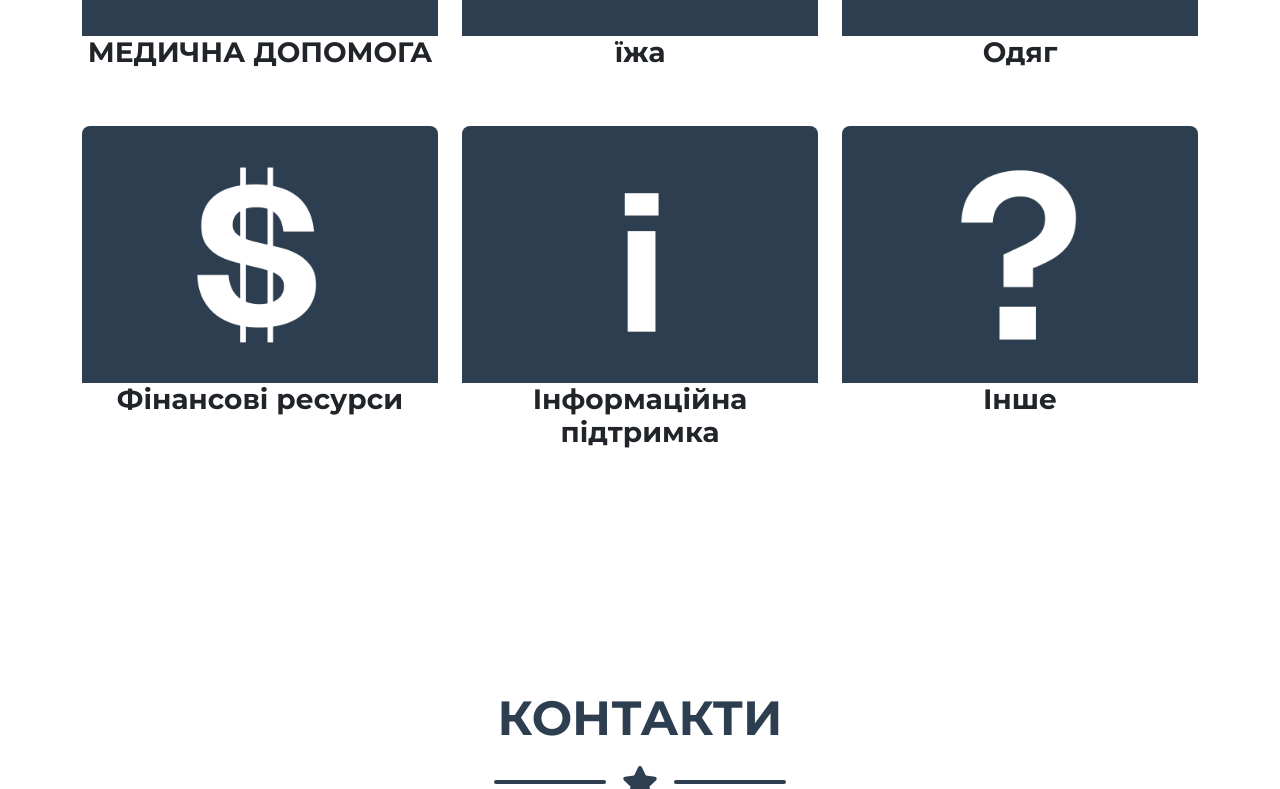
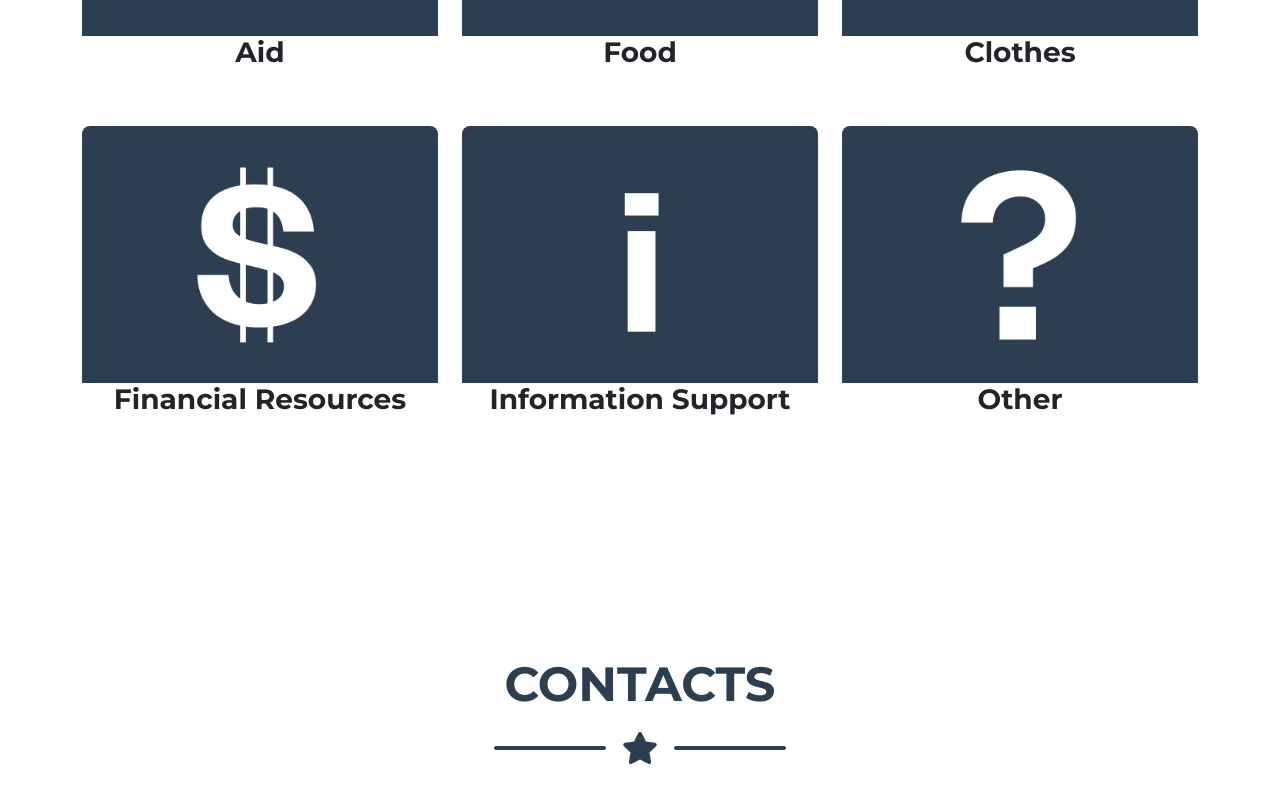
Before and after one commit to vv-help/vv-help, a plain HTML site: page index.html in a window 1280 px wide. Shown: the part 1087-1876 px from the top of the page. Drawn offline with nearby package versions, Linux system fonts and the light colour scheme.

Commit message:
added eng

```diff
--- a/index.html
+++ b/index.html
@@ -34,8 +34,9 @@
                         <li class="nav-item mx-0 mx-lg-1"><a class="nav-link py-3 px-0 px-lg-3 rounded lang" href="#main" key="main_header"></a></li>
                         <li class="nav-item mx-0 mx-lg-1"><a class="nav-link py-3 px-0 px-lg-3 rounded lang" href="#help" key="help_header"></a></li>
                         <li class="nav-item mx-0 mx-lg-1"><a class="nav-link py-3 px-0 px-lg-3 rounded lang" href="#contact" key="contacts_header"></a></li>
+                        <li id="ua" class="nav-item mx-0 mx-lg-1 translate" style="cursor: pointer;"><a class="nav-link py-3 px-0 px-lg-3 rounded"><img src="assets/img/lang/ua.png" width="30px" alt=""></a></li>
                         <li id="pl" class="nav-item mx-0 mx-lg-1 translate" style="cursor: pointer;"><a class="nav-link py-3 px-0 px-lg-3 rounded"><img src="assets/img/lang/pl.png" width="30px" alt=""></a></li>
-                        <li id="ua" class="nav-item mx-0 mx-lg-1 translate" style="cursor: pointer;"><a class="nav-link py-3 px-0 px-lg-3 rounded"><img src="assets/img/lang/ua.png" width="30px" alt=""></a></li>
+                        <li id="en" class="nav-item mx-0 mx-lg-1 translate" style="cursor: pointer;"><a class="nav-link py-3 px-0 px-lg-3 rounded"><img src="assets/img/lang/en.png" width="30px" alt=""></a></li>
                     </ul>
                 </div>
             </div>
--- a/js/language.js
+++ b/js/language.js
@@ -61,14 +61,14 @@ const arrLang = {
         help_section: "Допомога",
 
 
-        aid_header: "МЕДИЧНА ДОПОМОГА",
+        aid_header: "Медична допомога",
         aid_text: "Ліки - це найнеобхідніше з усього на цей момент. Якщо ви думаєте, що краще - зробити грошовий внесок, чи надіслати ліки. Обирайте ліки!",
         aid_where: "Ви можете купити ліки та направити їх на наш склад за адресою село Городло, вулиця Лужков, 4б (Польща)",
         aid_what: "Список необхідних ліків на цей момент:",
 
 
 
-        food_header: "їжа",
+        food_header: "Їжа",
         food_text: "Перш ніж відсилати продукти, подуймайте про те, наскільки довго вони можуть зберігатися. Бо ми були свідками того, як продукти, що надійшли в Україну доводилось викидати, бо вони за кілька днів зіпсувались. Давайте допомогати, але ефективно!",
         food_where: "Ви можете купити потрібні продукти, або виділити їх зі своїх запасів та направити їх на наш склад за адресою село Городло, вулиця Лужков, 4б (Польща).",
         food_what: "Список необхідних продуктів на цей момент:",
@@ -100,6 +100,59 @@ const arrLang = {
         footer_ard_text: "село Городло, вулиця Лужков, 4б (Польща)",
         footer_contacts: "Контакти"
 
+    },
+
+    'en' : {
+        menu: "Menu",
+        main_header: "About us",
+        help_header: "Help",
+        contacts_header: "Contacts",
+        about_help: "Help Ukraine",
+        about_who: "We are a team of volunteers from Ukraine who organized a warehouse in Poland to collect the necessary things.",
+        about_place: "Place of warehouse: Gorodlo village, Luzhkov street, 4b",
+        about_text: "We are already very grateful for the support of everyone who is currently in Poland and doing everything possible to help Ukraine. We know that there are so many abroad who are ready to help us as much as needed.",
+        about_do: "To contribute to Ukraine, you can choose any of the options below:",
+        help_section: "Help",
+
+
+        aid_header: "Aid",
+        aid_text: "Medicine is the most important thing at the moment. If you think it's better to make a cash contribution or send medicine. Choose medicine!",
+        aid_where: "You can buy medicines and send them to our warehouse at the address: Gorodlo village, 4b Luzhkov Street (Poland)",
+        aid_what: "List of medicines needed at the moment:",
+
+
+
+        food_header: "Food",
+        food_text: "Before you send the products, think about how long they can be stored. Because we witnessed how the products that arrived in Ukraine had to be thrown away because they spoiled in a few days. Let's help, but effectively!",
+        food_where: "You can buy the necessary products, or select them from your stocks and send them to our warehouse at Gorodblo, 4b Luzhkov Street (Poland).",
+        food_what: "List of required products at the moment:",
+
+
+        clo_header: "Clothes",
+        clo_modal_header: "Clothes and Household Items",
+        clo_where: "You can choose at least something from this list and send to our warehouse at the village of Gorodlo, 4b Luzhkov Street (Poland).",
+        clo_what: "List required at this time:",
+
+
+        fin_header: "Financial Resources",
+        fin_text: "We undertake to report here on this site all costs that will be incurred thanks to your financial support. For any questions - write to tarasiuk.sofi@gmail.com",
+        fin_bank_account: "Beneficiary's bank account",
+        fin_bank: "Correspondent Bank",
+
+
+
+        info_header: "Information Support",
+        info_text: "Post on social media with a link to this site so that your friends, acquaintances and anyone who wants to help can do it. One click - and you can already help us fight the war!",
+
+        other_header: "Other",
+        other_text: "You can help in another way, then write here: tarasiuk.sofi@gmail.com",
+
+
+
+        contacts_section: "Contacts",
+        footer_adr_header: "Warehouse Address",
+        footer_ard_text: "Gorodlo village, 4b Luzhkow Street (Poland)",
+        footer_contacts: "Contacts"
     }
 }
 
@@ -117,6 +170,6 @@ $(function() {
 window.onload = function() {
     console.log("ff")
     $('.lang').each(function(index, item) {
-        $(this).text(arrLang['ua'][$(this).attr('key')]);
+        $(this).text(arrLang['en'][$(this).attr('key')]);
     })
 };
```
Also changed, not shown: assets/img/lang/en.png (added).
